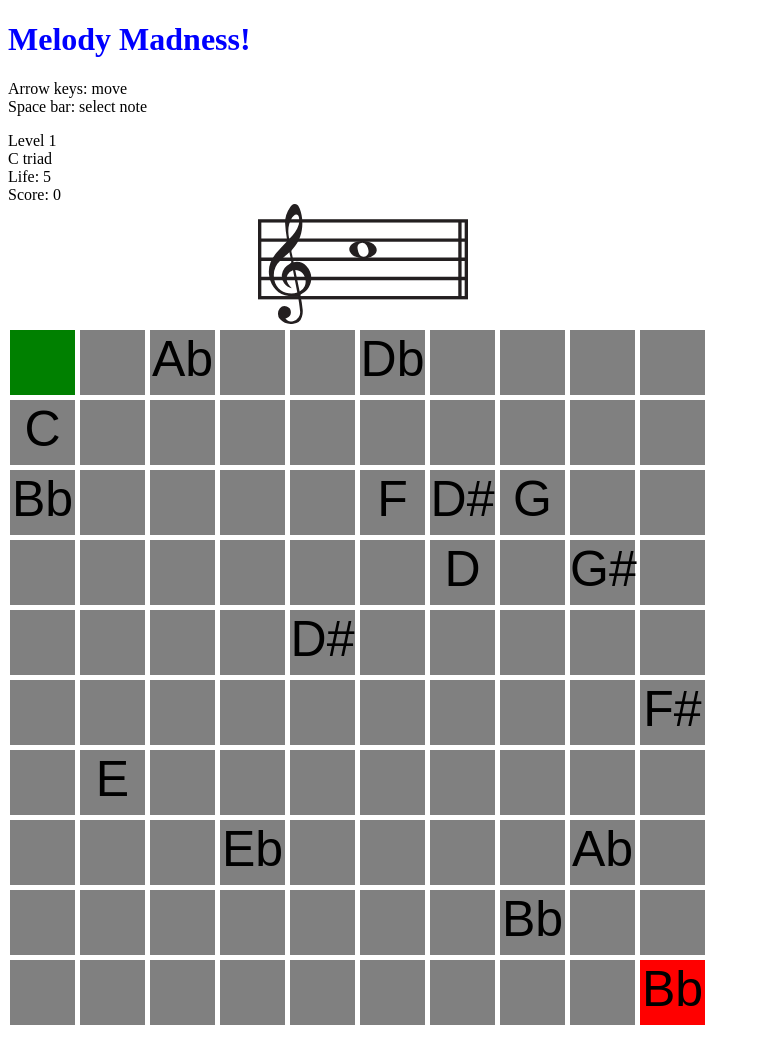
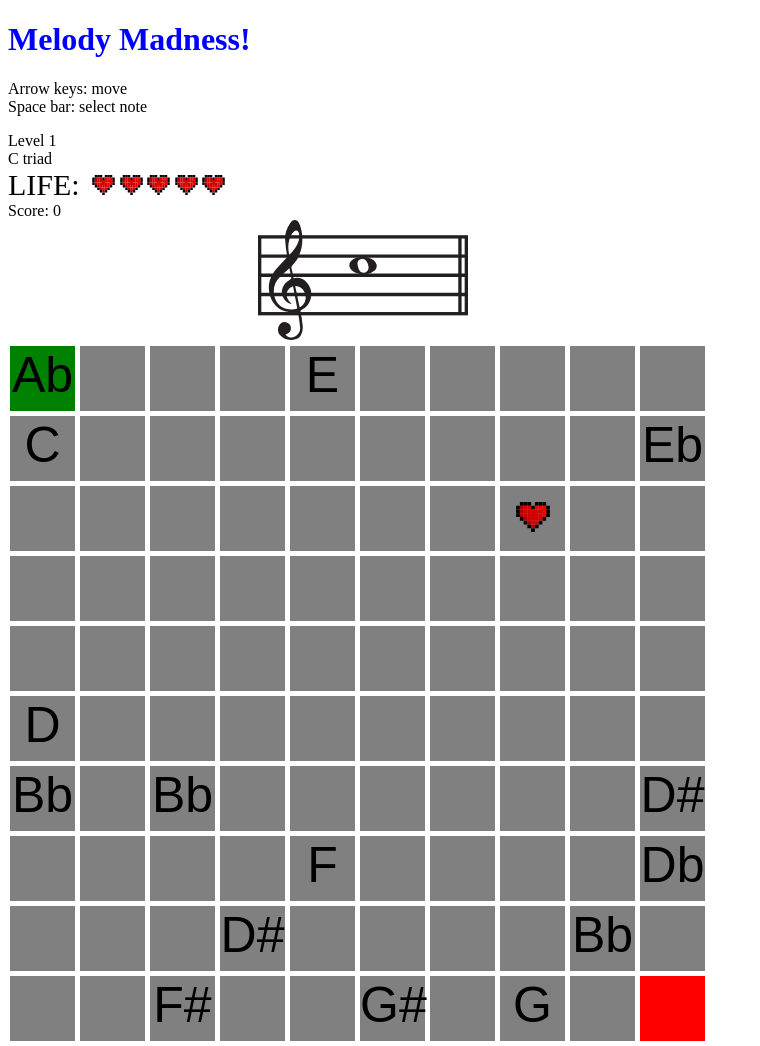
Before and after one commit to dinitrogen/TOP-game-jam-1, a website: page index.html in a window 1280 px wide. Shown: the whole page, without its empty margins (0-760 px from the left). Drawn offline with nearby package versions, Linux system fonts and the light colour scheme.

Commit message:
Added graphical lifebar and health pickups.

```diff
--- a/script.js
+++ b/script.js
@@ -131,6 +131,11 @@ function movePlayer(event) {
     } else if (event.code === "Space") {
         if (activeTile.textContent === ' ') {
             return;
+        } else if (activeTile.classList.contains('hasHeart')) {
+            increaseLife();
+            activeTile.classList.remove('hasHeart');
+            activeTile.innerHTML = '';
+            // activeTile.removeChild(firstChild);
         } else if (activeTile.textContent === correctAnswer) {
             resultDisplay.textContent = 'Correct!';
             let note = `${correctAnswer}${levels[levelIndex].octaves[noteIndex]}`;
@@ -270,13 +275,14 @@ function drawGrid() {
 
 function generateNotesList(numTiles) {
     notesList[0] = correctAnswer;
+    notesList[1] = 'H';
 
-    for (i = 1; i < numTiles; i++) {
+    for (i = 2; i < numTiles; i++) {
         notesList[i] = " ";
     }
 
     // Change the i increment to adjust how populated the map is
-    for (i = 1; i < numTiles; i = i + 7) {
+    for (i = 2; i < numTiles; i = i + 7) {
         notesList[i] = getRandomNote();
     }
 
@@ -287,7 +293,18 @@ function generateNotesList(numTiles) {
 
 function populateMap(numTiles) {
     for (i = 0; i < numTiles; i++) {
-        document.getElementById(`tile${i}`).textContent = notesList[i];
+        if (notesList[i] === 'H') {
+            let heart = document.createElement('object');
+            heart.setAttribute('data', `./img/map-icons/heart.svg`);
+            heart.setAttribute('type', 'image/svg+xml');
+            heart.setAttribute('class', 'mapHeart');
+            document.getElementById(`tile${i}`).innerHTML = '';
+            document.getElementById(`tile${i}`).appendChild(heart)
+            document.getElementById(`tile${i}`).classList.add('hasHeart');
+
+        } else {
+            document.getElementById(`tile${i}`).textContent = notesList[i];
+        }
     }
 }
 
@@ -323,10 +340,18 @@ function increaseScore() {
 
 function decreaseLife() {
     life--;
-    lifeDisplay.textContent = `Life: ${life}`;
+    updateLifeBar(life);
+    //lifeDisplay.textContent = `Life: ${life}`;
     if (life <= 0) {
         displayGameOver();
     }
+}
+
+function increaseLife() {
+    if (life < 5) {
+        life++;
+    }
+    updateLifeBar(life);
 }
 
 function displayGameOver() {
@@ -421,7 +446,8 @@ function startNewGame() {
     levelDisplay.textContent = `Level ${levelIndex + 1}`
     levelNameDisplay.textContent = `${levels[levelIndex].name}`;
     life = 5;
-    lifeDisplay.textContent = `Life: ${life}`;
+    updateLifeBar(life);
+    // lifeDisplay.textContent = `Life: ${life}`;
     score = 0;
     scoreDisplay.textContent = `Score: ${score}`;
     resultDisplay.textContent = '';
@@ -448,5 +474,17 @@ function updateStaffDiv(note) {
     staffDiv.appendChild(createTrebleStaffNote(note));
 }
 
+function updateLifeBar(life) {
+    lifeDisplay.textContent = 'LIFE: ';
+
+    for (let i = 0; i < life; i++) {
+        let heart = document.createElement('object');
+        heart.setAttribute('data', `./img/map-icons/heart.svg`);
+        heart.setAttribute('type', 'image/svg+xml');
+        heart.setAttribute('class', 'heart');
+        lifeDisplay.appendChild(heart);
+    }
+}
+
 
 startNewGame();
--- a/style.css
+++ b/style.css
@@ -4,6 +4,19 @@
 
 h1 {
     color: blue;
+}
+
+#lifeDisplay {
+    font-size: 30px;
+}
+
+.heart {
+    height: 20px;
+    padding-left: 5px;
+}
+
+.mapHeart {
+    height: 30px;
 }
 
 .svgNote {
```
Also changed, not shown: img/map-icons/heart.svg (added).
